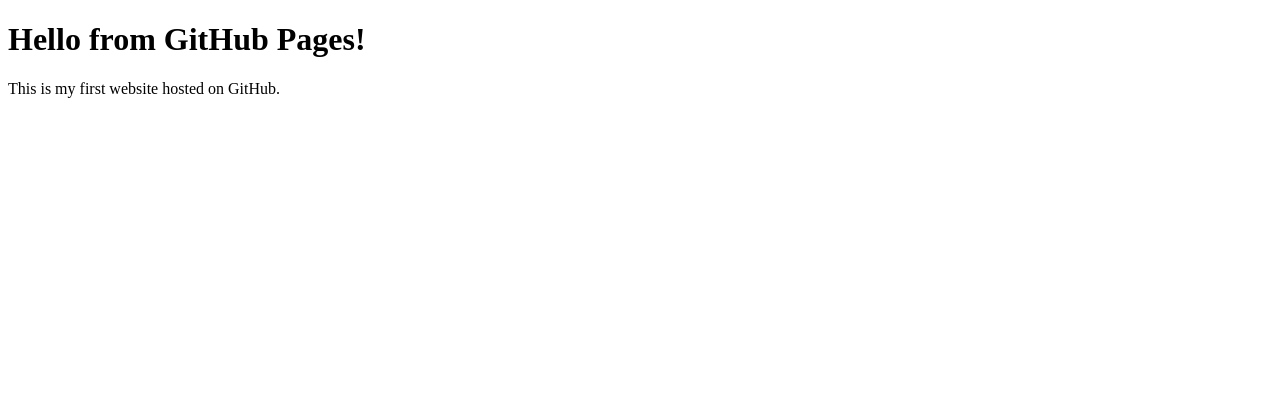
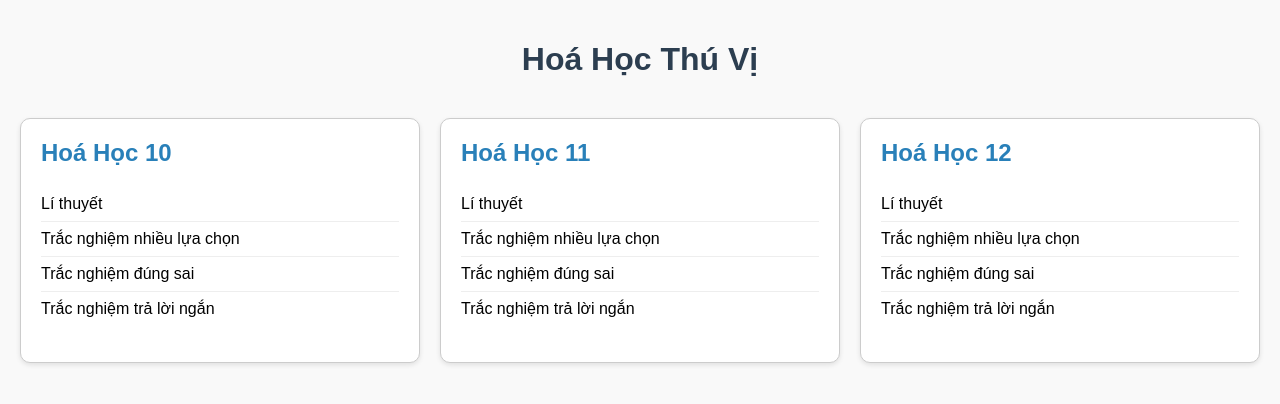
Before and after one commit to quocthanh1704/tanthanhchem, a plain HTML site: page index.html in a window 1280 px wide. Drawn offline with Linux system fonts and the light colour scheme.

Commit message:
Update index.html

```diff
--- a/index.html
+++ b/index.html
@@ -1,11 +1,90 @@
 <!DOCTYPE html>
-<html>
+<html lang="vi">
 <head>
   <meta charset="UTF-8">
-  <title>Welcome</title>
+  <meta name="viewport" content="width=device-width, initial-scale=1">
+  <title>Hoá Học Thú Vị</title>
+  <style>
+    body {
+      font-family: Arial, sans-serif;
+      background: #f9f9f9;
+      margin: 0;
+      padding: 20px;
+    }
+
+    h1 {
+      text-align: center;
+      color: #2c3e50;
+      margin-bottom: 40px;
+    }
+
+    .container {
+      display: flex;
+      justify-content: space-between;
+      flex-wrap: wrap;
+      gap: 20px;
+    }
+
+    .box {
+      background: #ffffff;
+      border: 1px solid #ccc;
+      border-radius: 10px;
+      padding: 20px;
+      flex: 1;
+      min-width: 250px;
+      box-shadow: 0 2px 5px rgba(0,0,0,0.1);
+    }
+
+    .box h2 {
+      color: #2980b9;
+      margin-top: 0;
+    }
+
+    ul {
+      list-style-type: none;
+      padding-left: 0;
+    }
+
+    li {
+      padding: 8px 0;
+      border-bottom: 1px solid #eee;
+    }
+
+    li:last-child {
+      border-bottom: none;
+    }
+  </style>
 </head>
 <body>
-  <h1>Hello from GitHub Pages!</h1>
-  <p>This is my first website hosted on GitHub.</p>
+  <h1>Hoá Học Thú Vị</h1>
+  <div class="container">
+    <div class="box">
+      <h2>Hoá Học 10</h2>
+      <ul>
+        <li>Lí thuyết</li>
+        <li>Trắc nghiệm nhiều lựa chọn</li>
+        <li>Trắc nghiệm đúng sai</li>
+        <li>Trắc nghiệm trả lời ngắn</li>
+      </ul>
+    </div>
+    <div class="box">
+      <h2>Hoá Học 11</h2>
+      <ul>
+        <li>Lí thuyết</li>
+        <li>Trắc nghiệm nhiều lựa chọn</li>
+        <li>Trắc nghiệm đúng sai</li>
+        <li>Trắc nghiệm trả lời ngắn</li>
+      </ul>
+    </div>
+    <div class="box">
+      <h2>Hoá Học 12</h2>
+      <ul>
+        <li>Lí thuyết</li>
+        <li>Trắc nghiệm nhiều lựa chọn</li>
+        <li>Trắc nghiệm đúng sai</li>
+        <li>Trắc nghiệm trả lời ngắn</li>
+      </ul>
+    </div>
+  </div>
 </body>
 </html>
```
